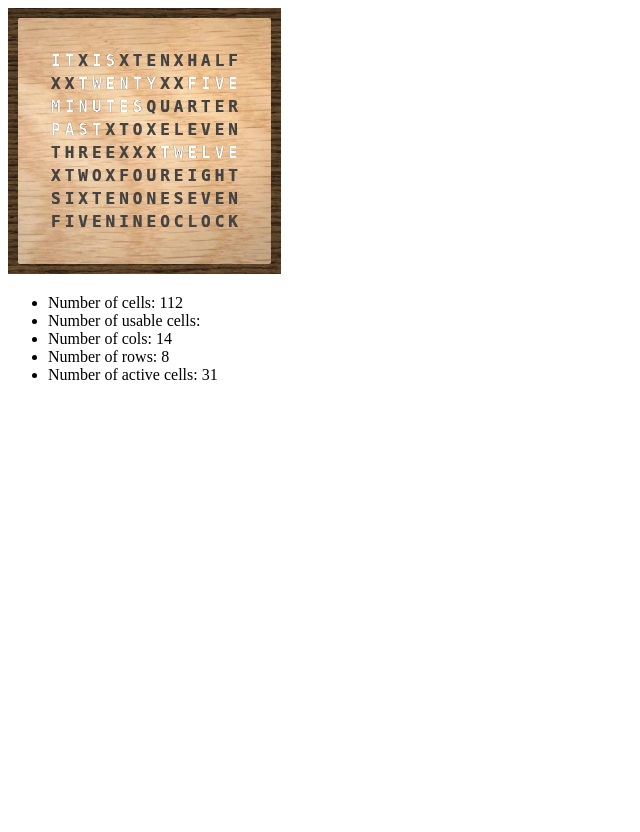
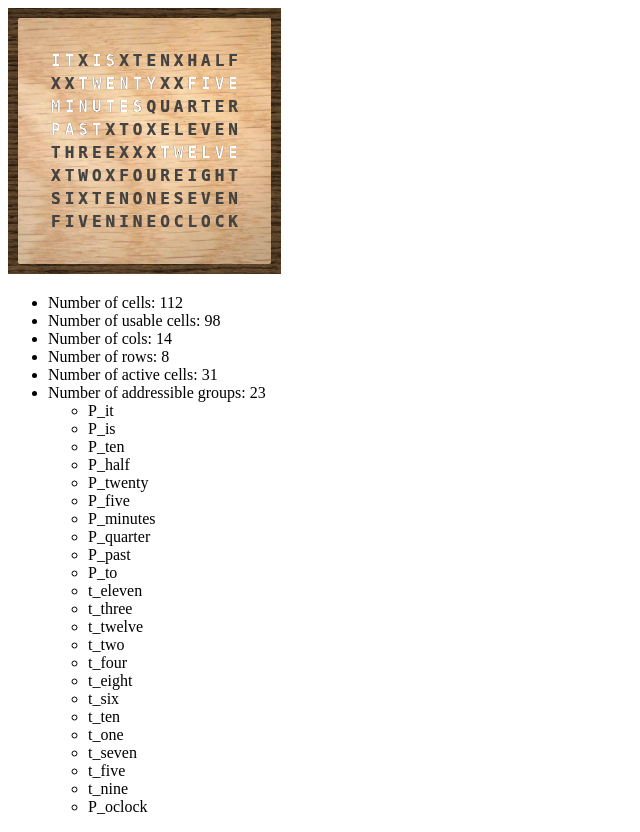
Before and after one commit to zdwolfe/clock, a website: page app/index.html in a window 1280 px wide. Shown: the whole page, without its empty margins (0-640 px from the left). Before the commit the page ends 800 px from the top, so only its background shows below. Drawn offline with nearby package versions, Linux system fonts and the light colour scheme; files that its build step writes are made by us from their sources.

Commit message:
Add list of addressible groups

```diff
--- a/app/index.html
+++ b/app/index.html
@@ -200,7 +200,7 @@
         Number of cells: <span id="numCells"></span>
       </li>
       <li>
-        Number of usable cells: <span id="num_usable_cells"></span>
+        Number of usable cells: <span id="numUsableCells"></span>
       </li>
       <li>
         Number of cols: <span id="numCols"></span>
@@ -210,6 +210,11 @@
       </li>
       <li>
         Number of active cells: <span id="numActiveCells"></span>
+      </li>
+      <li>
+        Number of addressible groups: <span id="numAddressibleGroups"></span>
+        <ul id="addressibleGroupsList">
+        </ul>
       </li>
     </ul>
   </div>
--- a/app/scripts/main.js
+++ b/app/scripts/main.js
@@ -5,8 +5,13 @@ $(function() {
   // individually addressible LED groups, representing 'words' on the word clock
   function getAddressibleClasses() {
     // ignoredClasses serves two purposes:
-    // 1) ignore a few classes that are used
+    // 1) ignore a few classes that are used for display like
+    // 2) filter out duplicates
     var ignoredClasses = {
+      'active': true,
+      'minute': true,
+      'hour': true,
+      'extra': true
     };
     var classes = [].map
           .call($('#world-clock td'),function(obj) { return $(obj).attr('class').split(' '); }) /* get array of arrays of classes for each td */
@@ -15,7 +20,7 @@ $(function() {
     return classes;
   }
 
-  getAddressibleClasses();
+  window.getAddressibleClasses = getAddressibleClasses;
 
   var numCells = $('td').length;
   var numUsableCells = numCells - $('td.extra').length;
@@ -28,4 +33,13 @@ $(function() {
   $('#numUsableCells').text(numUsableCells);
   $('#numRows').text(numRows);
   $('#numCols').text(numCols);
+
+  var addressibleGroups = getAddressibleClasses();
+  $('#numAddressibleGroups').text(addressibleGroups.length);
+  addressibleGroups.forEach(function(group) {
+    $('#addressibleGroupsList').append(
+      $('<li>' + group + '</li>')
+      );
+  });
+
 });
```
